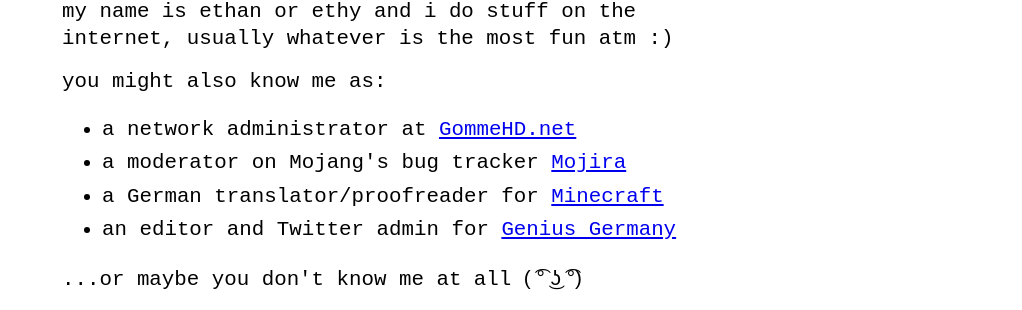
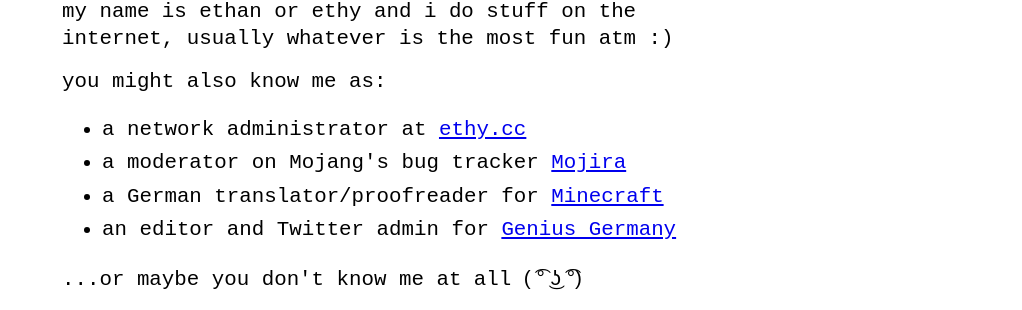
Before and after one commit to ethye/no-style-please-master-1-, a Jekyll site: the page built from index.md, in a window 1280 px wide. Shown: the part 166-476 px from the top of the page, without its empty margins (258-1280 px from the left). Built offline with Jekyll 4.4.1, drawn with Linux system fonts in a browser that asks for light colours.

Commit message:
home.html: changed

```diff
--- a/_layouts/home.html
+++ b/_layouts/home.html
@@ -15,7 +15,7 @@ layout: default
   <ul>
     <li>
       a network administrator at <a href="ethy.cc" target="_blank"
-      rel="noopener noreferrer">GommeHD.net</a>
+      rel="noopener noreferrer">ethy.cc</a>
     </li>
     <li>
       a moderator on Mojang's bug tracker <a href="https://bugs.mojang.com/"
```
